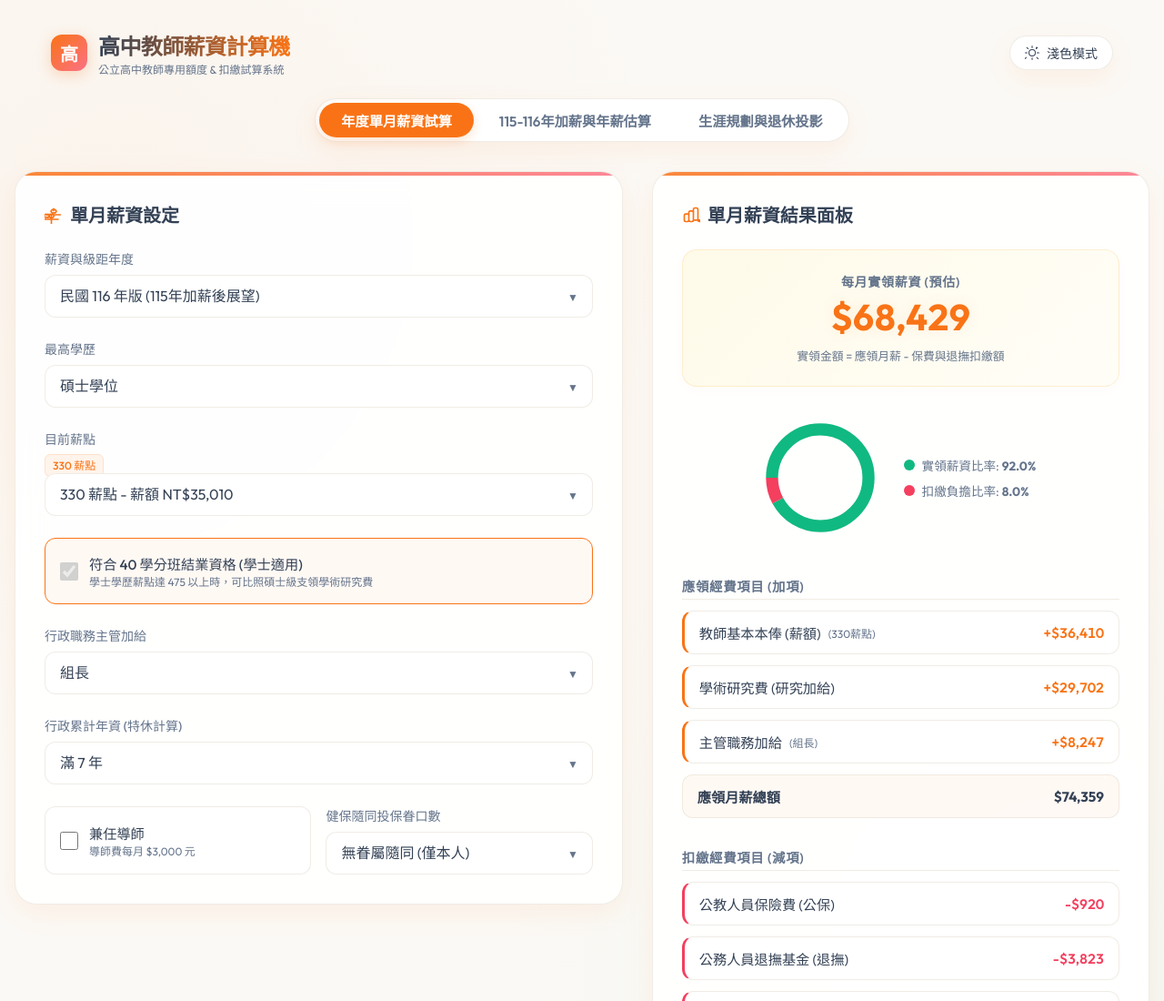
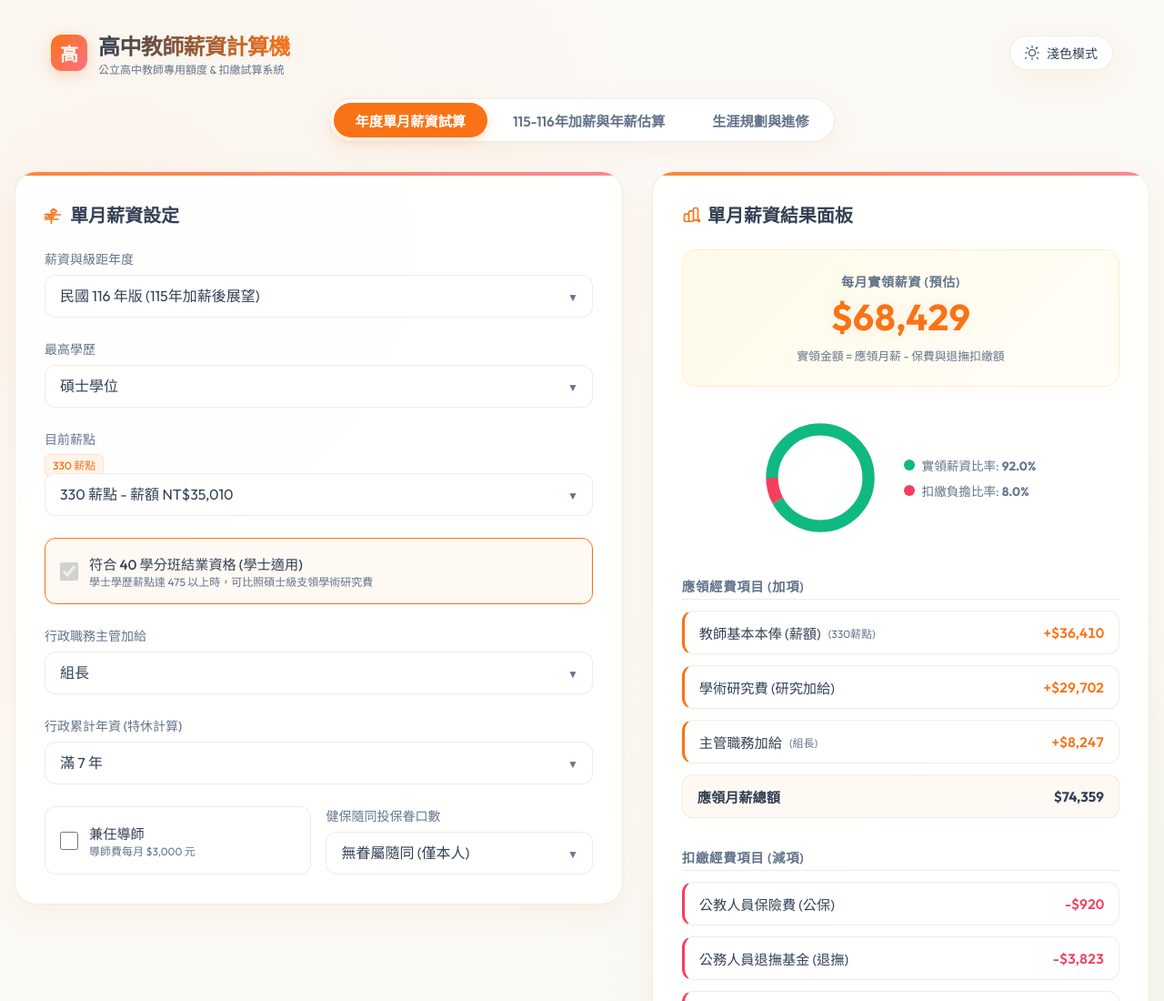
Before and after one commit to ardrum2014/salary, a plain HTML site: page index.html in a window 1280 px wide. Shown: the top 1100 px of the page at 91% size. Drawn offline with Linux system fonts and the light colour scheme.

Commit message:
Add files via upload

```diff
--- a/index.html
+++ b/index.html
@@ -683,7 +683,7 @@
     <div class="tab-container">
         <button class="tab-button active" onclick="switchTab('single-calc')">年度單月薪資試算</button>
         <button class="tab-button" onclick="switchTab('progression-calc')">115-116年加薪與年薪估算</button>
-        <button class="tab-button" onclick="switchTab('lifetime-calc')">生涯規劃與退休投影</button>
+        <button class="tab-button" onclick="switchTab('lifetime-calc')">生涯規劃與進修</button>
     </div>
 
     <!-- TAB 1: Single Month Calculator -->
@@ -1152,7 +1152,7 @@
                     <svg width="20" height="20" fill="none" stroke="currentColor" stroke-width="2" viewBox="0 0 24 24">
                         <path stroke-linecap="round" stroke-linejoin="round" d="M9 5H7a2 2 0 00-2 2v12a2 2 0 002 2h10a2 2 0 002-2V7a2 2 0 00-2-2h-2M9 5a2 2 0 002 2h2a2 2 0 002-2M9 5a2 2 0 012-2h2a2 2 0 012 2"></path>
                     </svg>
-                    生涯規劃與退休設定
+                    生涯規劃與進修
                 </div>
 
                 <!-- Start State Section -->
```
